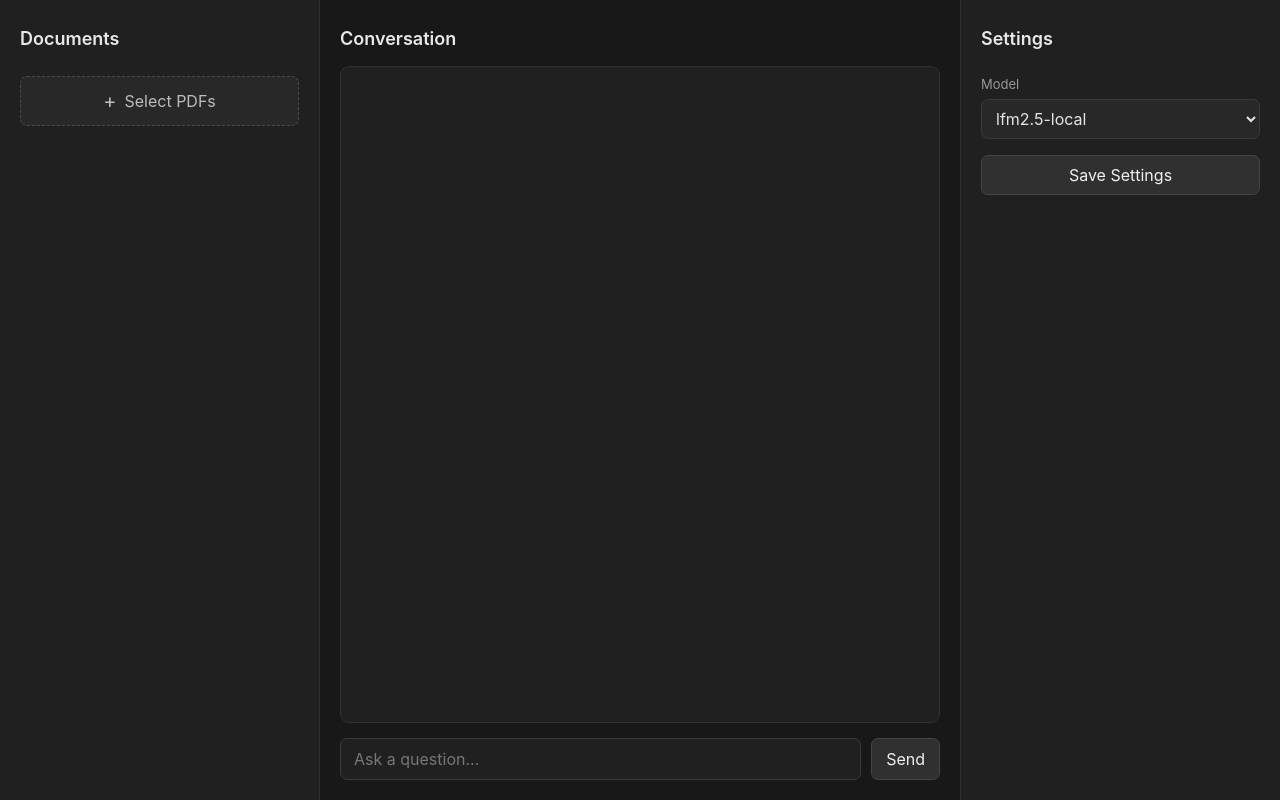
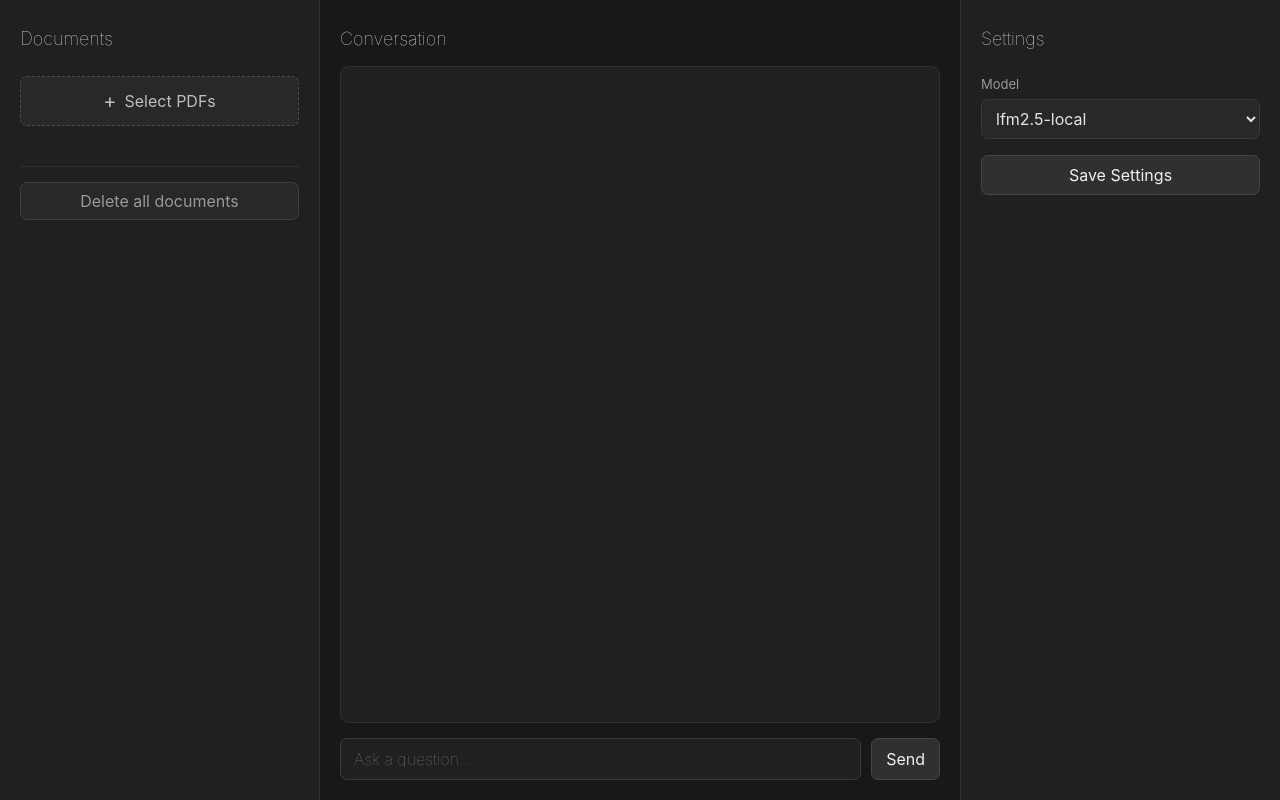
Before and after one commit to NotCrymy/PDF_AI, a Python web app: template webUI/templates/index.html in a window 1280 px wide. Run offline with Jinja, Linux system fonts and the light colour scheme; the template is opened without the code that fills it, so the values that code supplies are empty.

Commit message:
Implement delete all documents functionality in web UI: add API endpoint, button, and associated JavaScript logic; update styles and document context handling

```diff
--- a/python_core/pdf/PdfManager.py
+++ b/python_core/pdf/PdfManager.py
@@ -56,6 +56,7 @@ class PdfManager:
             output_path (str): The file path where the JSON will be saved.
         """
         json_data = {
+            "name": pdf_document.name,
             "path": pdf_document.path,
             "pages": pdf_document.pages
         }
--- a/webUI/static/css/style.css
+++ b/webUI/static/css/style.css
@@ -34,7 +34,7 @@ h1 {
     margin: 0;
 
     font-size: 18px;
-    font-weight: 600;
+    font-weight: 60;
 }
 
 button,
@@ -181,7 +181,7 @@ button {
     color: #aaa;
 
     font-size: 10px;
-    font-weight: 700;
+    font-weight: 60;
 }
 
 .document-info {
@@ -194,7 +194,7 @@ button {
     color: #ddd;
 
     font-size: 13px;
-    font-weight: 500;
+    font-weight: 60;
 
     text-overflow: ellipsis;
     white-space: nowrap;
@@ -281,6 +281,42 @@ button {
     background: #292929;
 }
 
+.document-actions {
+    margin-top: 20px;
+    padding-top: 15px;
+    border-top: 1px solid #303030;
+}
+
+.danger-button {
+    width: 100%;
+    min-height: 38px;
+
+    padding: 8px 12px;
+
+    border: 1px solid #3f3f3f;
+    border-radius: 7px;
+
+    background: #282828;
+    color: #999;
+
+    font: inherit;
+    cursor: pointer;
+
+    transition:
+        background 0.15s ease,
+        border-color 0.15s ease,
+        color 0.15s ease;
+}
+
+.danger-button:hover {
+    background: #302828;
+    border-color: #604545;
+    color: #d8bebe;
+}
+
+.danger-button:active {
+    background: #282020;
+}
 
 /* =========================
    CONVERSATION
@@ -359,7 +395,7 @@ button {
 
 #question-input {
     flex: 1;
-
+    font-weight: 60;
     min-width: 0;
     height: 42px;
 
--- a/webUI/static/js/script.js
+++ b/webUI/static/js/script.js
@@ -3,7 +3,6 @@
 // ============================================================
 
 const documentList = document.getElementById("document-list");
-
 
 async function loadDocuments() {
 
@@ -114,6 +113,40 @@ function escapeHtml(text) {
     return element.innerHTML;
 }
 
+const deleteAllButton = document.getElementById("delete-all-documents");
+
+deleteAllButton.addEventListener("click", async () => {
+
+    const confirmed = confirm("Delete all documents?");
+
+    if (!confirmed) {
+        return;
+    }
+
+    try {
+
+        const response = await fetch("/api/documents", {
+            method: "DELETE"
+        });
+
+        if (!response.ok) {
+            throw new Error(`Delete failed: ${response.status}`);
+        }
+
+        clearDocumentList();
+
+    } catch (error) {
+
+        console.error("Error deleting all documents:", error);
+
+    }
+});
+
+function clearDocumentList() {
+
+    documentList.innerHTML = "";
+
+}
 
 // ============================================================
 // Models
--- a/webUI/templates/index.html
+++ b/webUI/templates/index.html
@@ -39,7 +39,17 @@
         </form>
 
         <div id="document-list">
-            <!-- will be added dynamically -->
+            <!-- Documents will be added dynamically -->
+        </div>
+
+        <div class="document-actions">
+            <button
+                id="delete-all-documents"
+                class="danger-button"
+                type="button"
+            >
+                Delete all documents
+            </button>
         </div>
 
     </div>
```
Also changed, not shown: python_core/ai/AIManager.py (+34 -9 lines), webUI/api.py (+18 -0 lines).
